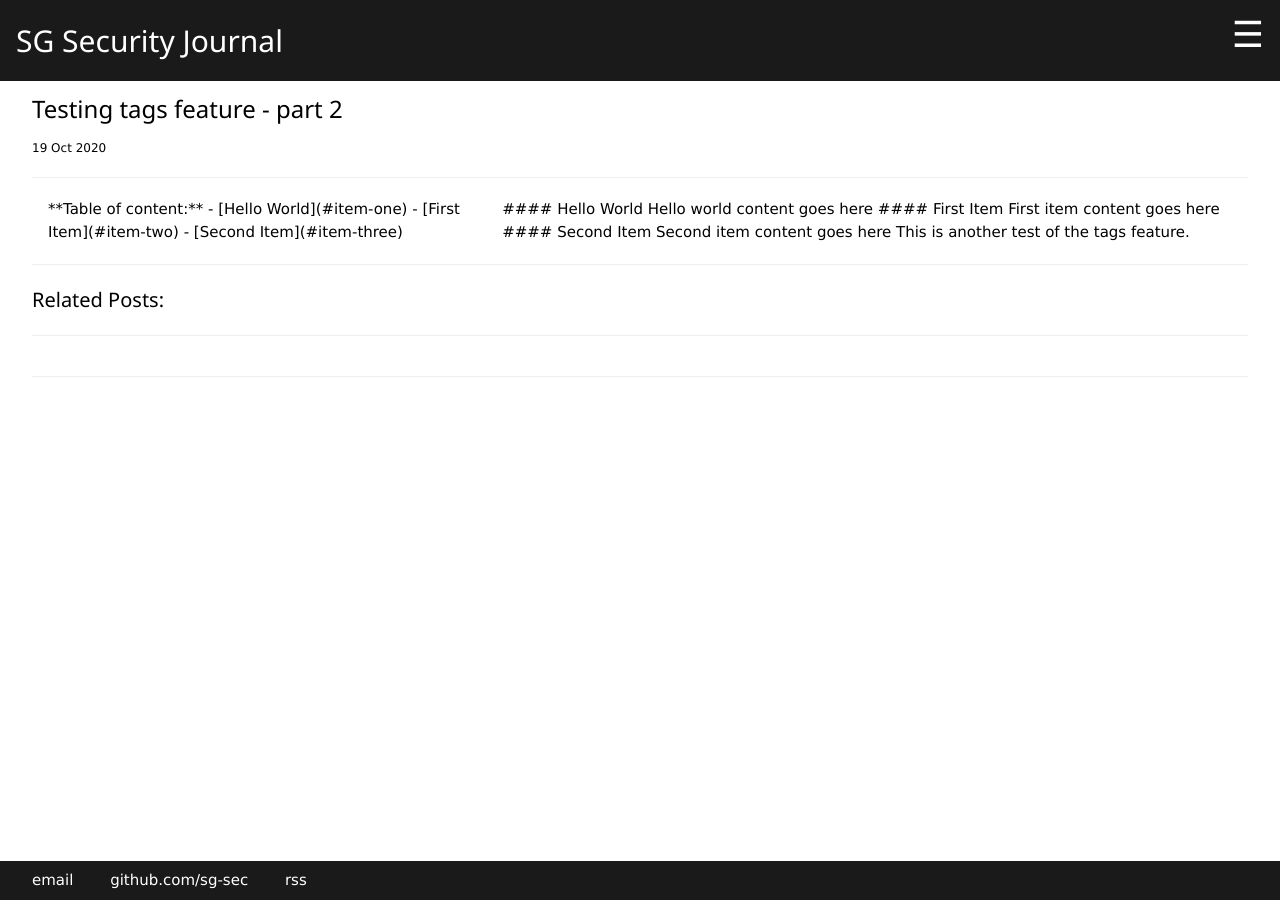
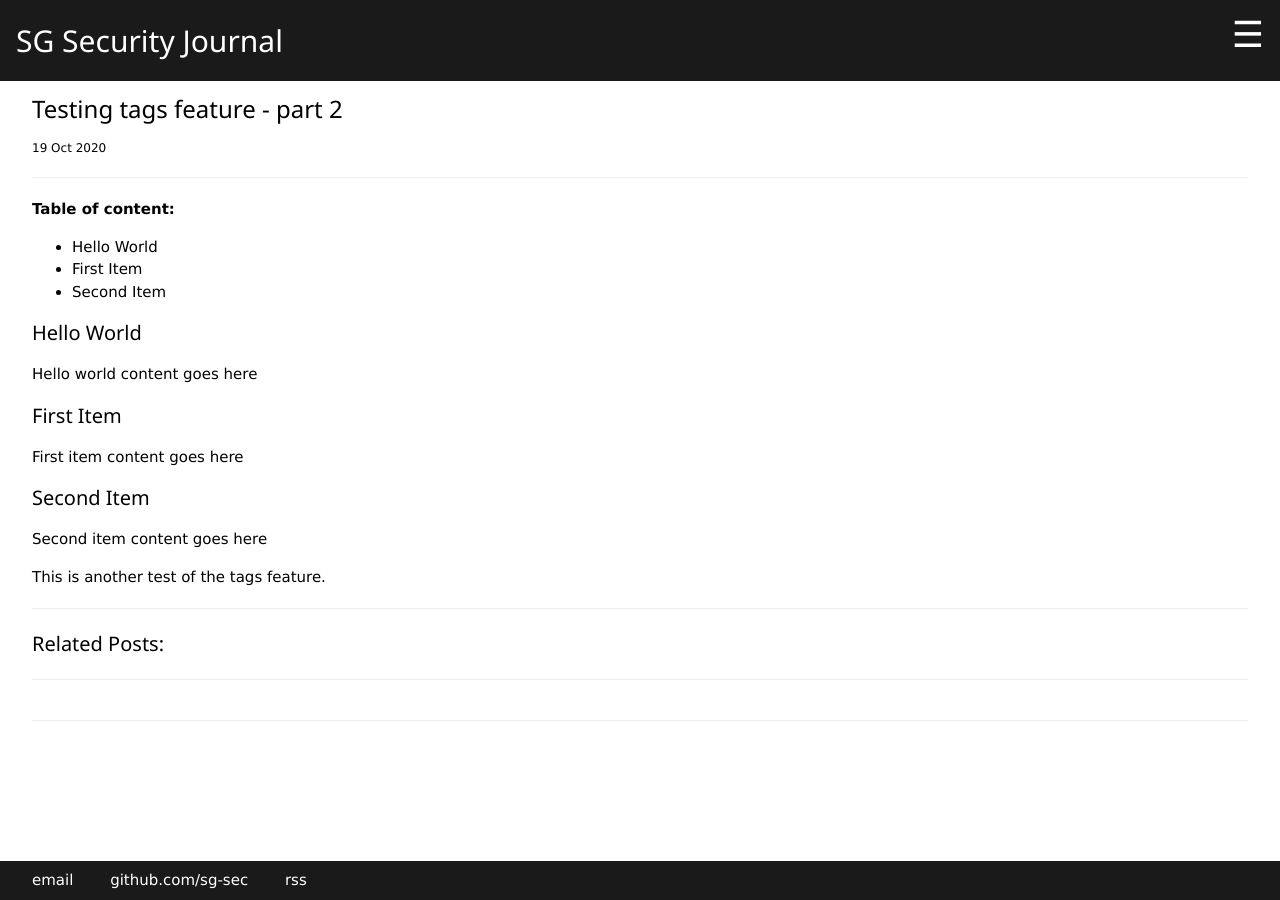
Before and after one commit to sg-sec/sg-sec.github.io, a Jekyll site: the page built from _posts/2020-10-19-Test3.md, in a window 1280 px wide. Built offline with Jekyll 4.4.1, drawn with Linux system fonts in a browser that asks for light colours.

Commit message:
Update 2020-10-19-Test3.md

```diff
--- a/_posts/2020-10-19-Test3.md
+++ b/_posts/2020-10-19-Test3.md
@@ -6,13 +6,11 @@ date: 2020-10-19
 post_description: This is a test post
 ---
 
-<div class="w3-container w3-cell w3-mobile">
 **Table of content:**
 - [Hello World](#item-one)
 - [First Item](#item-two)
 - [Second Item](#item-three)
-</div>
-<div class="w3-container w3-cell w3-mobile">
+
 <!-- headings -->
 <a id="item-one"></a>
 #### Hello World
@@ -28,4 +26,3 @@ Second item content goes here
 
 
 This is another test of the tags feature.
-</div>
```
